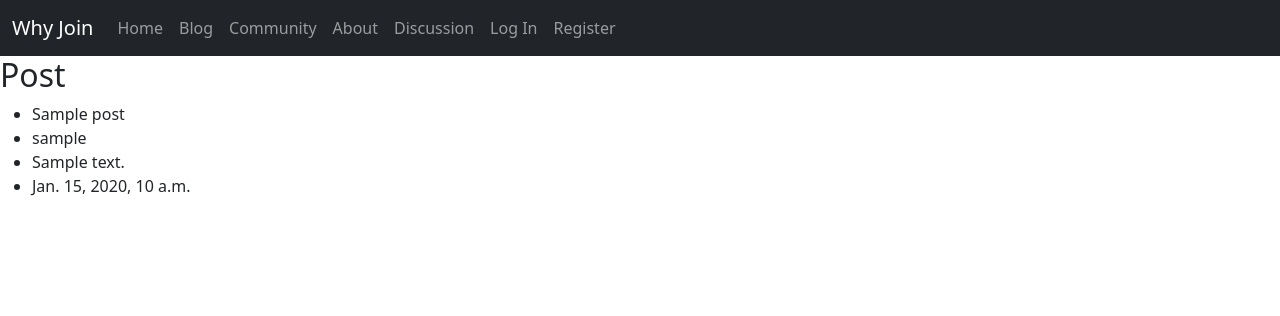
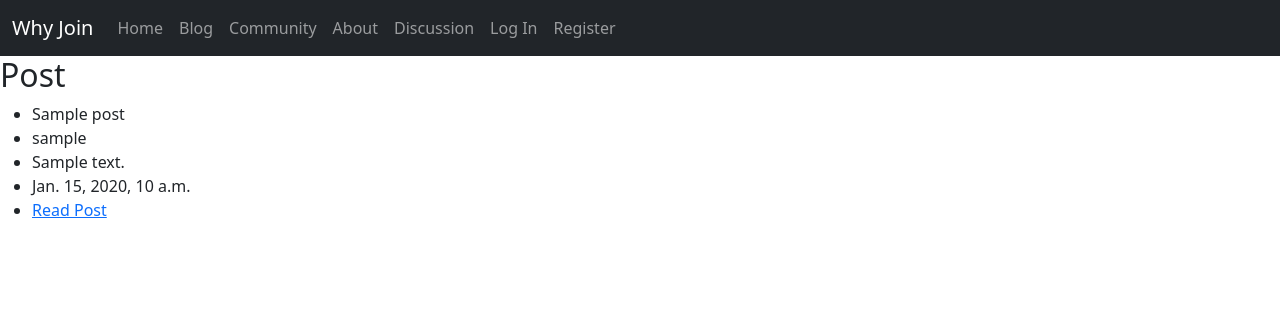
Before and after one commit to kghudgens/WhyJoin, a Django app: page /blog in a window 1280 px wide. Shown: the top 316 px of the page. Run offline with Django 3.2, Linux system fonts and the light colour scheme; tables that the repository leaves empty hold one stand-in row (values such as "Sample post"); some libraries are stand-ins or nearby versions.

Commit message:
created link to detail view of post

```diff
--- a/whyjoin/hub/templates/hub/post_list.html
+++ b/whyjoin/hub/templates/hub/post_list.html
@@ -6,6 +6,7 @@
         <li>{{post.author}}</li>
         <li>{{post.text}}</li>
         <li>{{post.created_date}}</li>
+        <li><a href="{% url 'post_detail' post.pk %}">Read Post</a></li>
     {%endfor%}
 </ul>
 {%endblock%}
```
